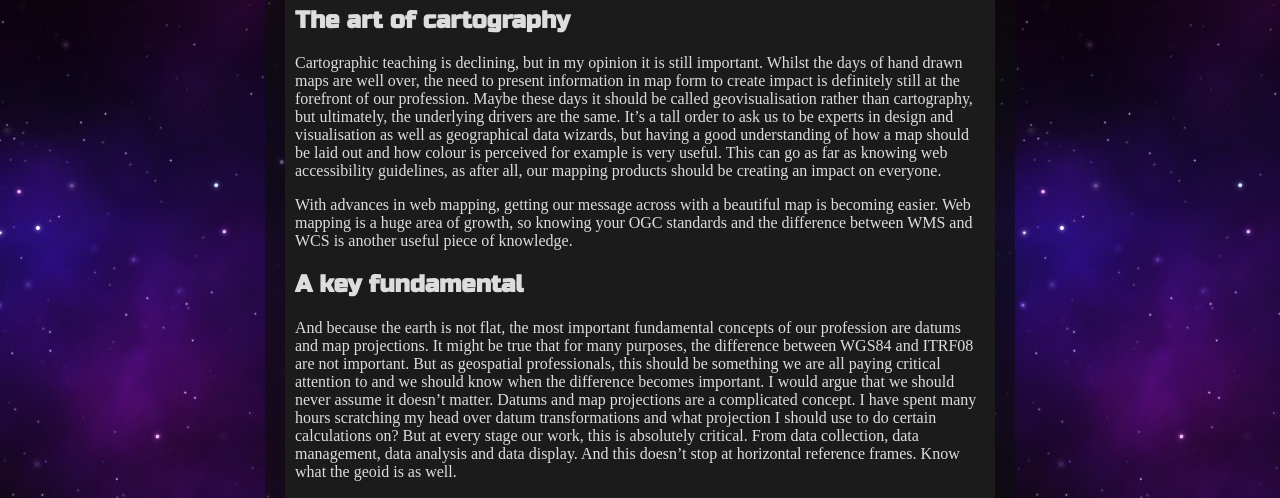
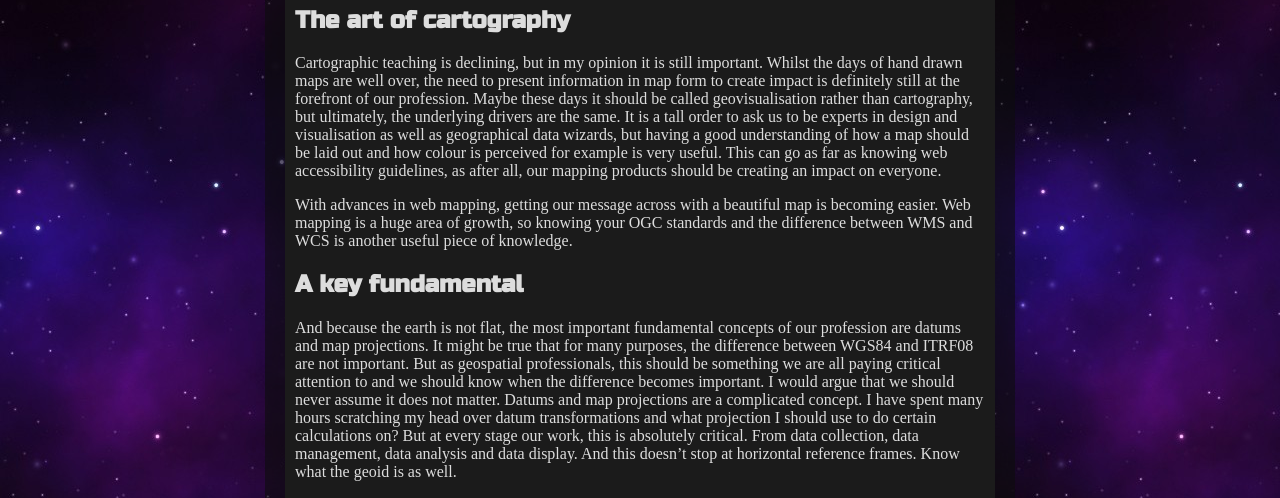
Before and after one commit to geogsci/geogsci.github.com, a Jekyll site: the page built from _posts/2013-12-16-the-basic-knowledge-for-a-geospatial-newbie.md, in a window 1280 px wide. Shown: the part 939-1437 px from the top of the page. Built offline with Jekyll 4.4.1, drawn with Linux system fonts in a browser that asks for light colours.

Commit message:
Update 2013-12-16-the-basic-knowledge-for-a-geospatial-newbie.md

```diff
--- a/_posts/2013-12-16-the-basic-knowledge-for-a-geospatial-newbie.md
+++ b/_posts/2013-12-16-the-basic-knowledge-for-a-geospatial-newbie.md
@@ -20,12 +20,12 @@ And of course, lets not completely rely on big software packages. Quite often th
 
 ##The art of cartography
 
-Cartographic teaching is declining, but in my opinion it is still important. Whilst the days of hand drawn maps are well over, the need to present information in map form to create impact is definitely still at the forefront of our profession. Maybe these days it should be called geovisualisation rather than cartography, but ultimately, the underlying drivers are the same. It's a tall order to ask us to be experts in design and visualisation as well as geographical data wizards, but having a good understanding of how a map should be laid out and how colour is perceived for example is very useful. This can go as far as knowing web accessibility guidelines, as after all, our mapping products should be creating an impact on everyone.
+Cartographic teaching is declining, but in my opinion it is still important. Whilst the days of hand drawn maps are well over, the need to present information in map form to create impact is definitely still at the forefront of our profession. Maybe these days it should be called geovisualisation rather than cartography, but ultimately, the underlying drivers are the same. It is a tall order to ask us to be experts in design and visualisation as well as geographical data wizards, but having a good understanding of how a map should be laid out and how colour is perceived for example is very useful. This can go as far as knowing web accessibility guidelines, as after all, our mapping products should be creating an impact on everyone.
 
 With advances in web mapping, getting our message across with a beautiful map is becoming easier. Web mapping is a huge area of growth, so knowing your OGC standards and the difference between WMS and WCS is another useful piece of knowledge.
 
 ##A key fundamental
 
-And because the earth is not flat, the most important fundamental concepts of our profession are datums and map projections. It might be true that for many purposes, the difference between WGS84 and ITRF08 are not important. But as geospatial professionals, this should be something we are all paying critical attention to and we should know when the difference becomes important. I would argue that we should never assume it doesn't matter. Datums and map projections are a complicated concept. I have spent many hours scratching my head over datum transformations and what projection I should use to do certain calculations on? But at every stage our work, this is absolutely critical. From data collection, data management, data analysis and data display. And this doesn't stop at horizontal reference frames. Know what the geoid is as well.
+And because the earth is not flat, the most important fundamental concepts of our profession are datums and map projections. It might be true that for many purposes, the difference between WGS84 and ITRF08 are not important. But as geospatial professionals, this should be something we are all paying critical attention to and we should know when the difference becomes important. I would argue that we should never assume it does not matter. Datums and map projections are a complicated concept. I have spent many hours scratching my head over datum transformations and what projection I should use to do certain calculations on? But at every stage our work, this is absolutely critical. From data collection, data management, data analysis and data display. And this doesn't stop at horizontal reference frames. Know what the geoid is as well.
 
 The last point here is probably the most important, if I had to pick something. But all the above points are useful knowedge areas for early career geospatial professionals.
```
